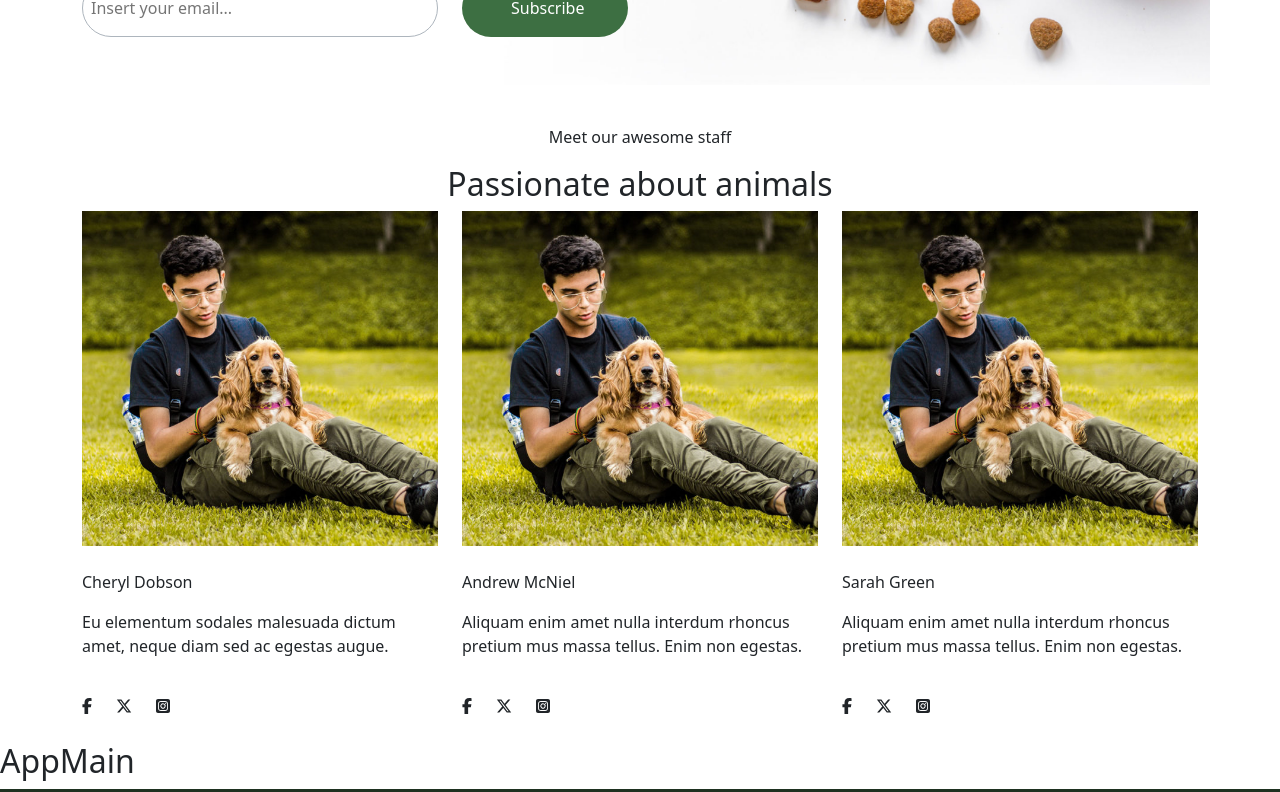
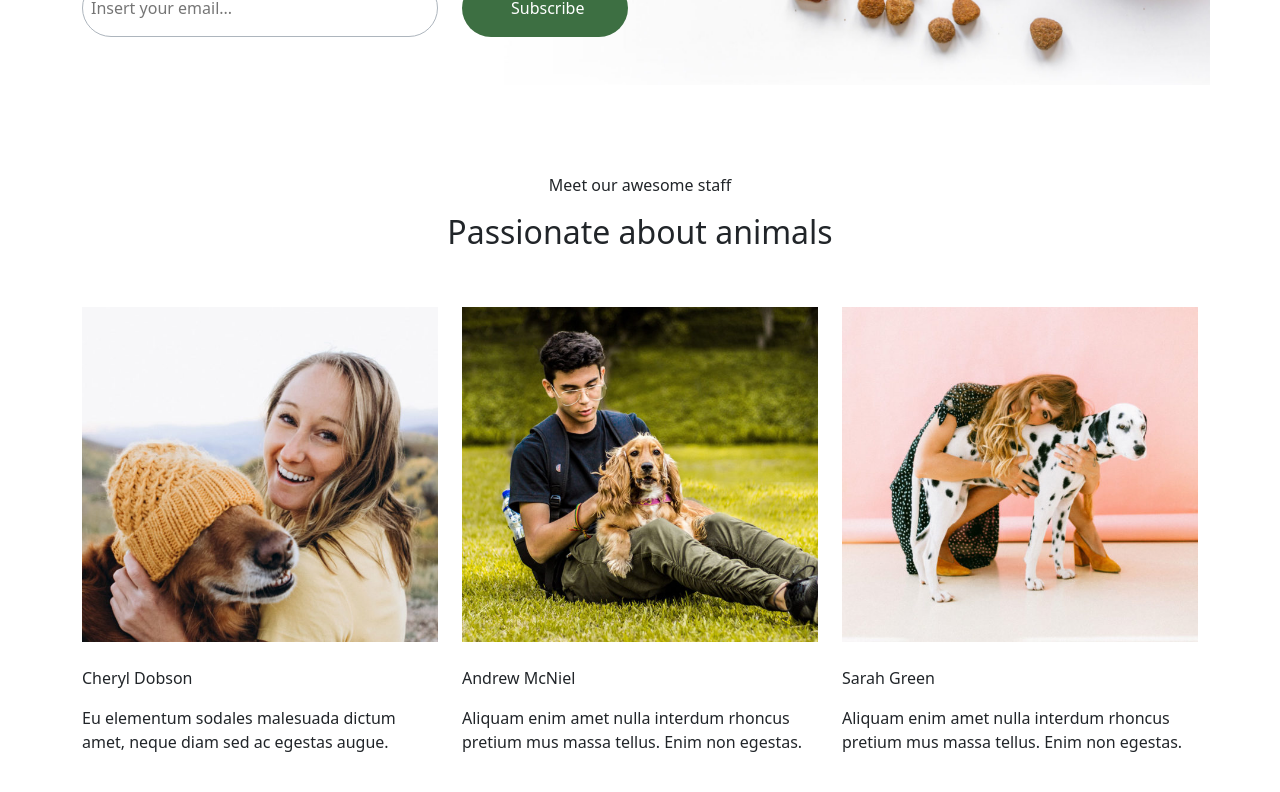
Before and after one commit to gianluigi7/proj-html-vuejs, a Vue app: page /contact in a window 1280 px wide. Shown: the part 2100-2892 px from the top of the page. Built offline with nearby package versions, Linux system fonts and the light colour scheme.

Commit message:
[UPD] Appcontact

```diff
--- a/src/pages/AppContact.vue
+++ b/src/pages/AppContact.vue
@@ -1,9 +1,11 @@
 <script>
 import AppAboutAnimals from '../components/AppAboutAnimals.vue'
+import AppStaff from '../components/AppStaff.vue'
 export default{
     name: 'AppContact',
     components: {
         AppAboutAnimals,
+        AppStaff,
     }
 }
 
@@ -176,7 +178,7 @@ export default{
         </div>
     </section>
 
-    <AppAboutAnimals />
+    <AppStaff />
 
     <!----
 
```
